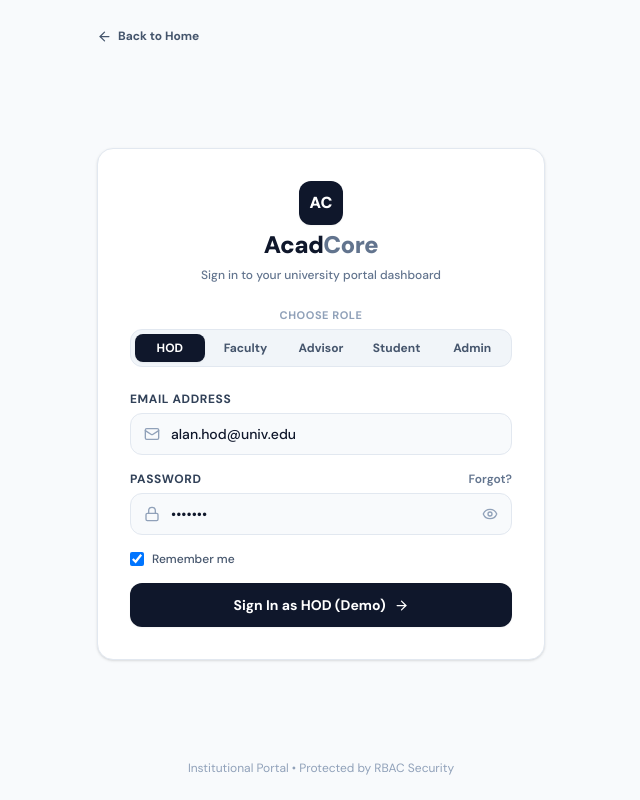
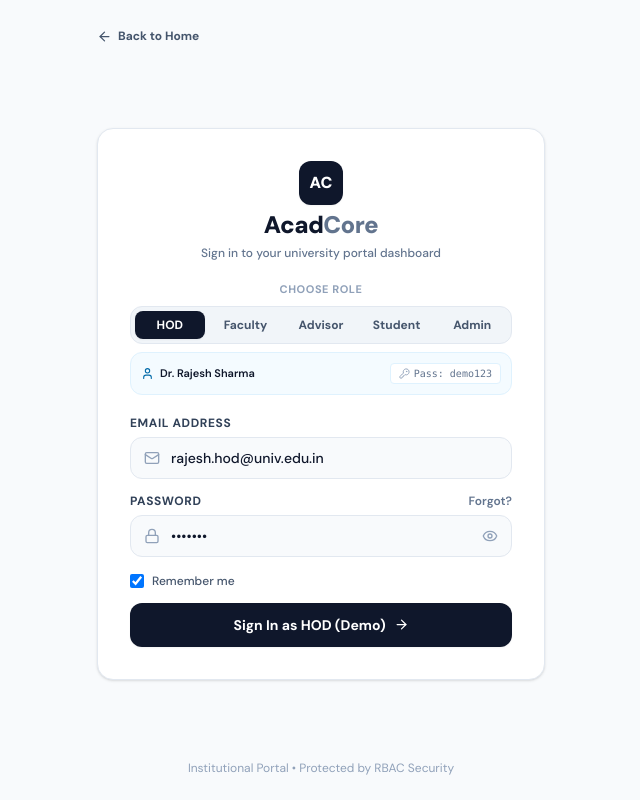
Before and after one commit to its5zoo/temp1, a React (Vite) app in the folder client/: page /login in a window 1280 px wide. Shown: the whole page, without its empty margins (319-959 px from the left). Built offline with nearby package versions, Linux system fonts and the light colour scheme; no server answers.

Commit message:
feat: populate role-specific email and password with demo badge on role selection

```diff
--- a/client/src/pages/Login.jsx
+++ b/client/src/pages/Login.jsx
@@ -13,7 +13,9 @@ import {
   EyeOff,
   ArrowRight,
   ArrowLeft,
-  AlertCircle
+  AlertCircle,
+  KeyRound,
+  User
 } from 'lucide-react';
 
 const ROLE_PRESETS = [
@@ -22,7 +24,9 @@ const ROLE_PRESETS = [
     label: 'HOD',
     fullName: 'HOD / Chair',
     name: 'Dr. Rajesh Sharma',
-    email: 'alan.hod@univ.edu',
+    email: 'rajesh.hod@univ.edu.in',
+    legacyEmail: 'alan.hod@univ.edu',
+    password: 'demo123',
     icon: Building2
   },
   {
@@ -30,7 +34,9 @@ const ROLE_PRESETS = [
     label: 'Faculty',
     fullName: 'Faculty Member',
     name: 'Prof. Priya Sharma',
-    email: 'jane.adjunct@univ.edu',
+    email: 'priya.faculty@univ.edu.in',
+    legacyEmail: 'jane.adjunct@univ.edu',
+    password: 'demo123',
     icon: BookOpen
   },
   {
@@ -38,7 +44,9 @@ const ROLE_PRESETS = [
     label: 'Advisor',
     fullName: 'Academic Advisor',
     name: 'Dr. Ramesh Iyer',
-    email: 'mark.advisor@univ.edu',
+    email: 'ramesh.advisor@univ.edu.in',
+    legacyEmail: 'mark.advisor@univ.edu',
+    password: 'demo123',
     icon: UserCheck
   },
   {
@@ -46,7 +54,9 @@ const ROLE_PRESETS = [
     label: 'Student',
     fullName: 'Student',
     name: 'Aarav Sharma',
-    email: 'alice.student@univ.edu',
+    email: 'aarav.student@univ.edu.in',
+    legacyEmail: 'alice.student@univ.edu',
+    password: 'demo123',
     icon: GraduationCap
   },
   {
@@ -54,15 +64,17 @@ const ROLE_PRESETS = [
     label: 'Admin',
     fullName: 'Administrator',
     name: 'System Admin',
-    email: 'admin@univ.edu',
+    email: 'admin@univ.edu.in',
+    legacyEmail: 'admin@univ.edu',
+    password: 'demo123',
     icon: ShieldCheck
   }
 ];
 
 export default function Login() {
   const [selectedRole, setSelectedRole] = useState('hod');
-  const [email, setEmail] = useState('alan.hod@univ.edu');
-  const [password, setPassword] = useState('demo123');
+  const [email, setEmail] = useState(ROLE_PRESETS[0].email);
+  const [password, setPassword] = useState(ROLE_PRESETS[0].password);
   const [showPassword, setShowPassword] = useState(false);
   const [rememberMe, setRememberMe] = useState(true);
   const [error, setError] = useState('');
@@ -70,9 +82,12 @@ export default function Login() {
   const { login } = useAuth();
   const navigate = useNavigate();
 
+  const currentRole = ROLE_PRESETS.find(r => r.id === selectedRole) || ROLE_PRESETS[0];
+
   const handleRoleSelect = (roleItem) => {
     setSelectedRole(roleItem.id);
     setEmail(roleItem.email);
+    setPassword(roleItem.password);
     setError('');
   };
 
@@ -89,7 +104,21 @@ export default function Login() {
       if (serverMsg) {
         setError(serverMsg);
       } else {
-        setError(`Access Denied: This account is not authorized for the ${ROLE_PRESETS.find(r => r.id === selectedRole)?.label} portal.`);
+        // Fallback demo login if local backend is offline
+        const matched = ROLE_PRESETS.find(r => r.id === selectedRole);
+        if (matched) {
+          const simulatedUser = {
+            id: `u_${selectedRole}`,
+            name: matched.name,
+            email: targetEmail,
+            role: selectedRole === 'faculty' ? 'adjunct_faculty' : selectedRole,
+            department: 'Computer Science'
+          };
+          localStorage.setItem('adjunct_user', JSON.stringify(simulatedUser));
+          navigate('/dashboard');
+        } else {
+          setError(`Access Denied: This account is not authorized for the ${currentRole.label} portal.`);
+        }
       }
     } finally {
       setLoading(false);
@@ -111,10 +140,10 @@ export default function Login() {
 
       {/* Center Unified Single Box */}
       <div className="max-w-md mx-auto w-full my-auto">
-        <div className="bg-white rounded-2xl border border-slate-200 shadow-sm p-6 sm:p-8 space-y-6">
+        <div className="bg-white rounded-2xl border border-slate-200 shadow-sm p-6 sm:p-8 space-y-5">
 
           {/* Box Header */}
-          <div className="text-center space-y-1.5">
+          <div className="text-center space-y-1">
             <div className="inline-flex items-center justify-center w-11 h-11 rounded-xl bg-slate-900 text-white font-black text-base shadow-xs mb-1">
               AC
             </div>
@@ -127,7 +156,7 @@ export default function Login() {
           </div>
 
           {/* Role Selector Tabs Row */}
-          <div className="space-y-1.5">
+          <div className="space-y-2">
             <span className="text-[11px] font-bold text-slate-400 uppercase tracking-wider block text-center">
               Choose Role
             </span>
@@ -150,6 +179,18 @@ export default function Login() {
                 );
               })}
             </div>
+
+            {/* Active Demo Profile Badge */}
+            <div className="p-2.5 rounded-xl bg-sky-50/70 border border-sky-100 text-[11px] text-slate-600 flex items-center justify-between font-medium">
+              <span className="flex items-center gap-1.5 text-slate-900 font-semibold truncate">
+                <User size={13} className="text-sky-700 shrink-0" />
+                <span>{currentRole.name}</span>
+              </span>
+              <span className="flex items-center gap-1 text-slate-500 text-[10px] shrink-0 font-mono bg-white px-2 py-0.5 rounded border border-sky-100">
+                <KeyRound size={11} className="text-slate-400" />
+                Pass: {currentRole.password}
+              </span>
+            </div>
           </div>
 
           {/* Error Message */}
@@ -161,7 +202,7 @@ export default function Login() {
           )}
 
           {/* Email / Password Form */}
-          <form onSubmit={handleLoginSubmit} className="space-y-4">
+          <form onSubmit={handleLoginSubmit} className="space-y-3.5">
             <div>
               <label className="block text-xs font-bold text-slate-700 uppercase tracking-wider mb-1.5">
                 Email Address
@@ -186,7 +227,7 @@ export default function Login() {
                 </label>
                 <a
                   href="#forgot"
-                  onClick={(e) => { e.preventDefault(); alert("Demo Password: 'demo123'"); }}
+                  onClick={(e) => { e.preventDefault(); alert(`Demo password for ${currentRole.label} is '${currentRole.password}'`); }}
                   className="text-xs text-slate-500 hover:text-slate-900 font-semibold"
                 >
                   Forgot?
@@ -212,7 +253,7 @@ export default function Login() {
               </div>
             </div>
 
-            <div className="flex items-center justify-between">
+            <div className="flex items-center justify-between pt-0.5">
               <label className="flex items-center gap-2 text-xs font-medium text-slate-600 cursor-pointer">
                 <input
                   type="checkbox"
@@ -227,9 +268,9 @@ export default function Login() {
             <button
               type="submit"
               disabled={loading}
-              className="w-full py-3 px-4 rounded-xl bg-slate-900 hover:bg-slate-800 text-white font-bold text-sm flex items-center justify-center gap-2 transition-all cursor-pointer shadow-xs disabled:opacity-50"
+              className="w-full py-3 px-4 rounded-xl bg-slate-900 hover:bg-slate-800 text-white font-bold text-sm flex items-center justify-center gap-2 transition-all cursor-pointer shadow-xs disabled:opacity-50 mt-1"
             >
-              <span>{loading ? 'Signing in...' : `Sign In as ${ROLE_PRESETS.find(r => r.id === selectedRole)?.label || 'User'} (Demo)`}</span>
+              <span>{loading ? 'Signing in...' : `Sign In as ${currentRole.label} (Demo)`}</span>
               <ArrowRight size={15} />
             </button>
           </form>
```
